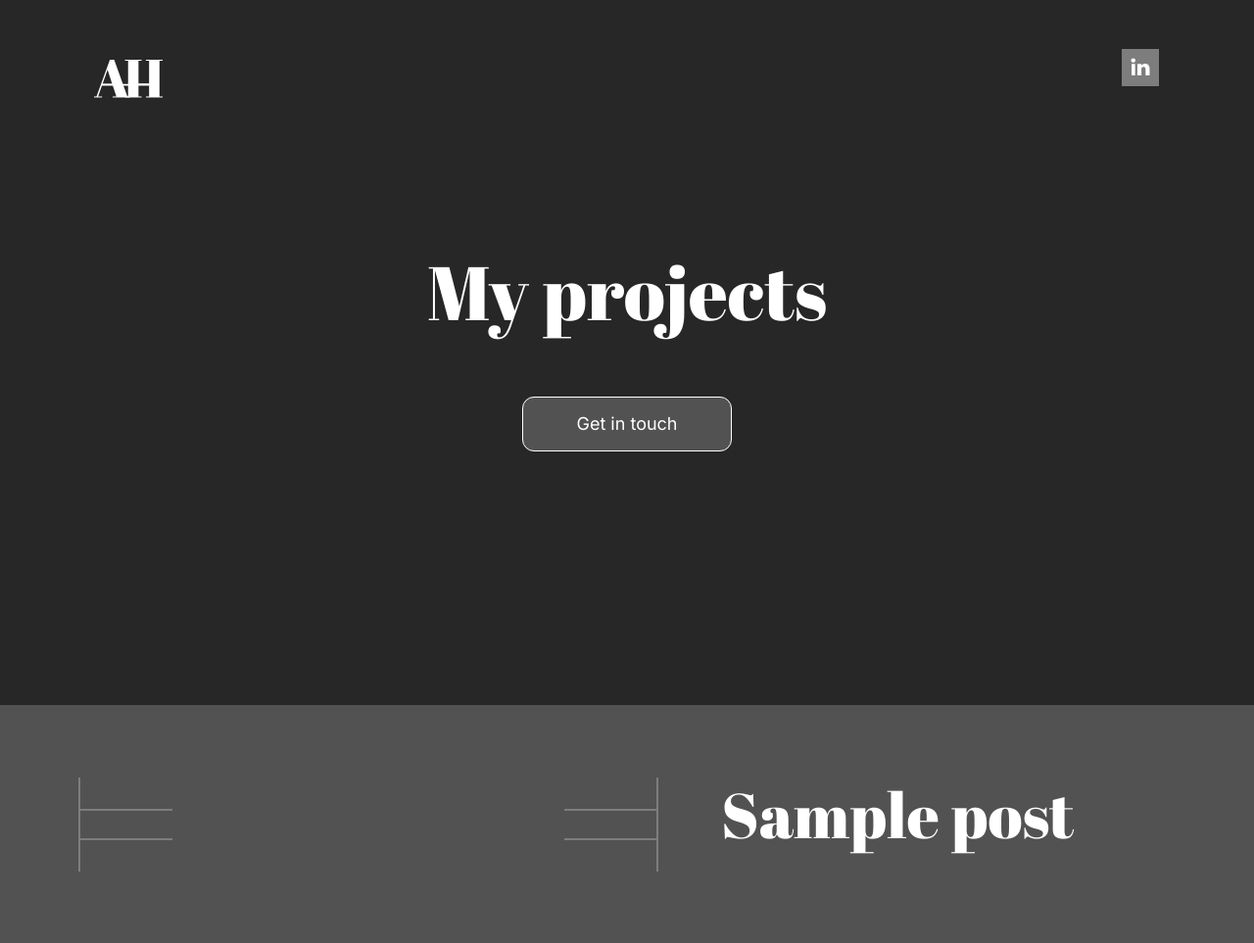
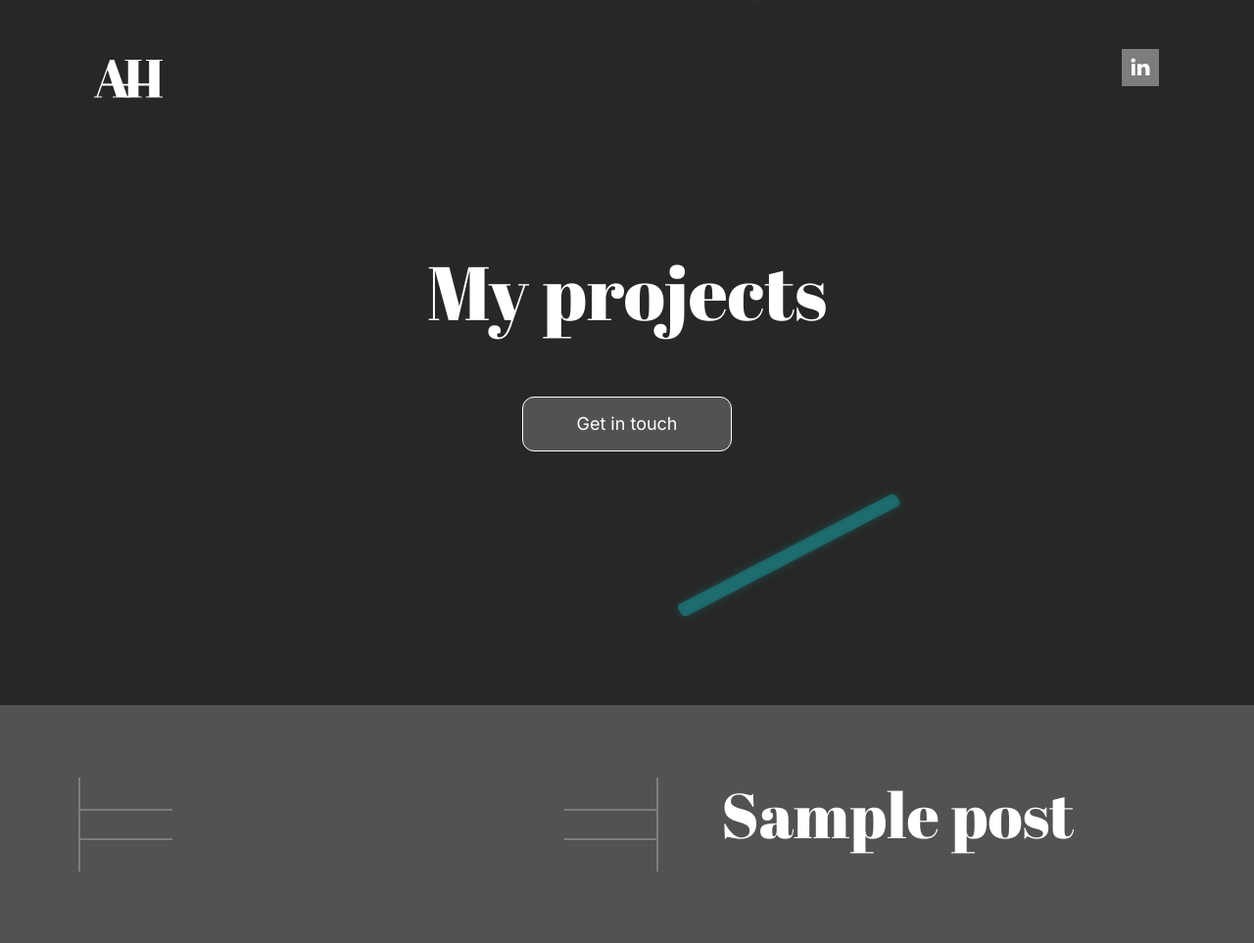
Before and after one commit to AnthonyHoens/portfolio, a WordPress theme: template src/bedrock/web/app/themes/portfolio/index.php in a window 1280 px wide. Shown: the top 963 px of the page at 98% size. Run offline with PHP 8.4 and a stand-in for WordPress, Linux system fonts and the light colour scheme; the site name, menu and one post (Sample post) are stand-ins, and other content is empty.

Commit message:
Add canvas on project page

```diff
--- a/src/bedrock/web/app/themes/portfolio/footer.php
+++ b/src/bedrock/web/app/themes/portfolio/footer.php
@@ -24,10 +24,7 @@
         <script src="<?= dw_asset('/lib/glider/js/glider.min.js') ?>"></script>
         <script src="<?= dw_asset('/js/slider.js') ?>"></script>
         <script src="<?= dw_asset('/js/burger.js') ?>"></script>
-
-        <?php if (is_front_page() || is_404()): ?>
-            <script src="<?= dw_asset('js/app.js') ?>"></script>
-        <?php endif; ?>
+        <script src="<?= dw_asset('js/app.js') ?>"></script>
 
         <?php wp_footer(); ?>
     </body>
--- a/src/bedrock/web/app/themes/portfolio/index.php
+++ b/src/bedrock/web/app/themes/portfolio/index.php
@@ -1,7 +1,8 @@
 <?php get_header(); ?>
 
     <main class="main">
-        <section class="hero hero--with-bg">
+        <section class="hero">
+            <canvas class="hero__canvas" id="animation"></canvas>
             <h1 class="title text-center mb-0" aria-level="1" role="heading">
                 <?= esc_html__('My projects', THEME_TEXT_DOMAIN) ?>
             </h1>
```
Also changed, not shown: src/bedrock/web/app/themes/portfolio/resources/js/app.js (+5 -2 lines), src/bedrock/web/app/themes/portfolio/public/js/app.js.
